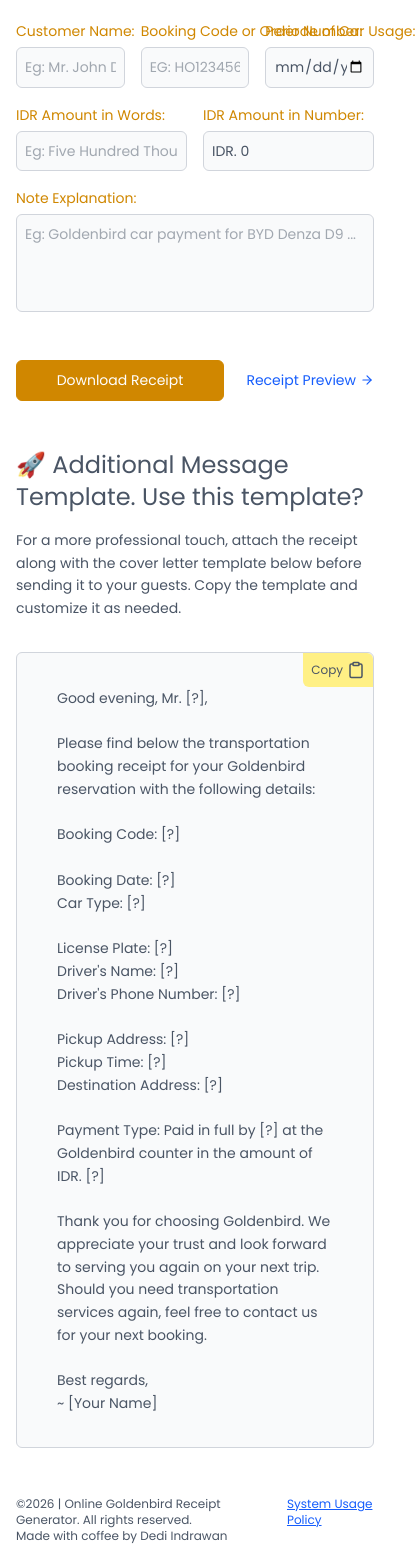
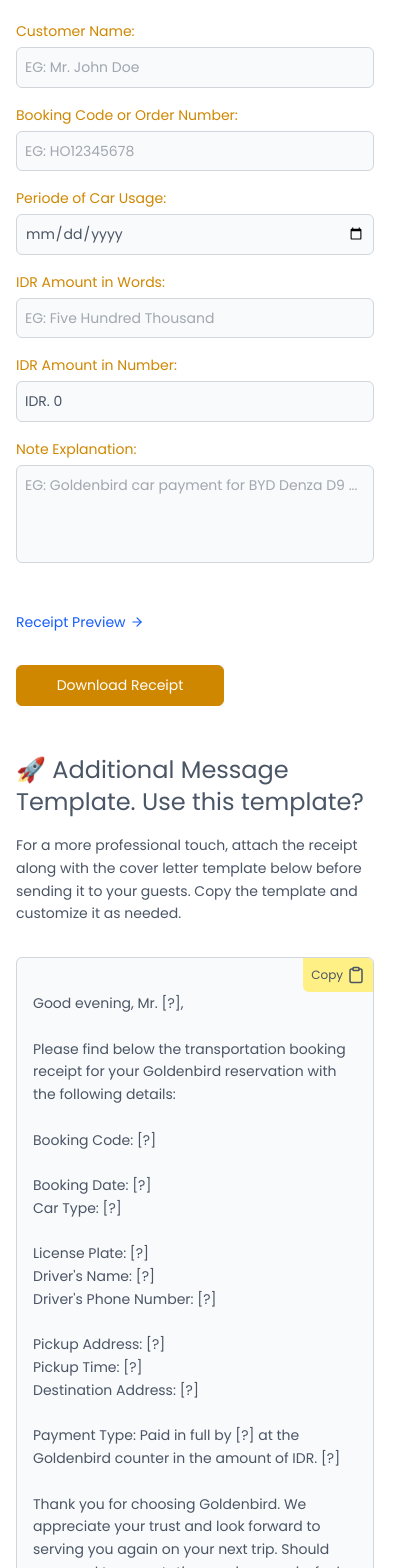
Before and after one commit to dediindrawan/online-goldenbird-receipt-generator, a React (Vite) app: page / in a window 390 px wide. Shown: the part 320-1888 px from the top of the page, 416 px wide, since content can reach past the window. Built offline with nearby package versions, Linux system fonts and the light colour scheme.

Commit message:
layouting update for responsive layout

```diff
--- a/src/data/system-usage-policy-data.json
+++ b/src/data/system-usage-policy-data.json
@@ -74,7 +74,9 @@
   {
     "id": 6,
     "title": "KEAMANAN SISTEM",
-    "heading": ["Setiap petugas wajib menjaga keamanan, stabilitas, dan keandalan sistem dengan tidak melakukan tindakan yang dapat mengganggu fungsi maupun integritas sistem."],
+    "heading": [
+      "Setiap petugas wajib menjaga keamanan, stabilitas, dan keandalan sistem dengan tidak melakukan tindakan yang dapat mengganggu fungsi maupun integritas sistem."
+    ],
     "subheading": "Untuk menjaga keamanan dan stabilitas sistem, petugas dilarang:",
     "list": [
       "Mengubah atau memodifikasi sistem tanpa persetujuan.",
@@ -130,24 +132,14 @@
       "Kebijakan ini dapat diperbarui sewaktu-waktu sesuai kebutuhan operasional maupun pengembangan sistem.",
       "Penggunaan sistem secara berkelanjutan dianggap sebagai persetujuan terhadap versi kebijakan yang berlaku."
     ],
-    "subheading": "Petugas bertanggung jawab atas setiap kerugian yang timbul akibat:",
-    "list": [
-      "Kelalaian dalam penggunaan sistem.",
-      "Kesalahan input data.",
-      "Penyalahgunaan sistem.",
-      "Pelanggaran terhadap ketentuan yang berlaku."
-    ],
-    "footer": [
-      "Apabila diperlukan, perusahaan dapat mengambil tindakan administratif maupun tindakan hukum sesuai dengan peraturan yang berlaku."
-    ]
+    "subheading": "",
+    "list": [],
+    "footer": []
   },
   {
     "id": 10,
     "title": "KONTAK",
-    "heading": [
-      "Kebijakan ini dapat diperbarui sewaktu-waktu sesuai kebutuhan operasional maupun pengembangan sistem.",
-      "Penggunaan sistem secara berkelanjutan dianggap sebagai persetujuan terhadap versi kebijakan yang berlaku."
-    ],
+    "heading": [],
     "subheading": "Untuk pertanyaan, pelaporan masalah, atau kendala terkait penggunaan sistem, silakan menghubungi:",
     "list": ["Administrator Sistem"],
     "footer": []
--- a/src/layouts/footer-root-layout.jsx
+++ b/src/layouts/footer-root-layout.jsx
@@ -2,7 +2,7 @@
 
 export const FooterRootLayout = () => {
   return (
-    <footer className="mt-12 mb-4 text-xs flex justify-between">
+    <footer className="mt-12 mb-4 text-xs flex flex-col-reverse justify-between gap-8 sm:flex-row sm:gap-0">
       <section>
         ©{new Date().getFullYear()} | Online Goldenbird Receipt Generator. All
         rights reserved.
--- a/src/layouts/input-layout.jsx
+++ b/src/layouts/input-layout.jsx
@@ -11,7 +11,7 @@
   errorMessage,
   ...props
 }) => {
-  const baseStyle = "w-1/4 flex flex-col grow gap-1";
+  const baseStyle = "w-full flex flex-col grow gap-1 sm:w-1/4";
 
   return (
     <section className={baseStyle}>
--- a/src/layouts/system-usage-policy-content-layout.jsx
+++ b/src/layouts/system-usage-policy-content-layout.jsx
@@ -39,7 +39,7 @@
             <p className="mt-1">{item.subheading}</p>
             <p>
               {item.list && item.list.length > 0 && (
-                <ol className="list-disc list-inside mt-1">
+                <ol className="list-disc ml-4 mt-1">
                   {item.list.map((subItem, subIndex) => (
                     <li key={subIndex}>{subItem}</li>
                   ))}
--- a/src/layouts/template-message-layout.jsx
+++ b/src/layouts/template-message-layout.jsx
@@ -47,7 +47,7 @@
         </Button>
 
         {/* Raw Template Message */}
-        <p className="px-10 pb-8 text-left">{TemplateMessage}</p>
+        <p className="px-4 pb-8 text-left sm:px-10">{TemplateMessage}</p>
       </article>
     </div>
   );
--- a/src/pages/form-page/index.jsx
+++ b/src/pages/form-page/index.jsx
@@ -20,12 +20,12 @@
 
   return (
     <form>
-      <div className="mb-4 w-full flex flex-wrap grow gap-4">
+      <div className="mb-4 w-full flex flex-col flex-wrap grow gap-4 sm:flex-row">
         <InputLayout
           className="capitalize"
           id="customer-name-input"
           labelText="Customer Name:"
-          placeholder="Eg: Mr. John Doe"
+          placeholder="EG: Mr. John Doe"
           value={customerName}
           onFocus={(e) => {
             e.target.select();
@@ -36,7 +36,7 @@
           className="uppercase"
           id="booking-code-input"
           labelText="Booking Code or Order Number:"
-          placeholder="Eg: HO12345678"
+          placeholder="EG: HO12345678"
           value={bookingCode}
           onFocus={(e) => {
             e.target.select();
@@ -57,7 +57,7 @@
           className="capitalize"
           id="idr-amount-word-input"
           labelText="IDR Amount in Words:"
-          placeholder="Eg: Five Hundred Thousand"
+          placeholder="EG: Five Hundred Thousand"
           value={amountWords}
           onFocus={(e) => {
             e.target.select();
@@ -68,7 +68,7 @@
           id="idr-amount-number-input"
           labelText="IDR Amount in Number:"
           type="text"
-          placeholder="Eg: 500000"
+          placeholder="EG: 500000"
           value={`IDR. ${amountNumber}`}
           onFocus={(e) => {
             e.target.select();
@@ -79,7 +79,7 @@
       <TextareaLayout
         id="note-explanation-input"
         labelText="Note Explanation:"
-        placeholder="Eg: Goldenbird car payment for BYD Denza D9 ..."
+        placeholder="EG: Goldenbird car payment for BYD Denza D9 ..."
         value={noteExplanation}
         onFocus={(e) => {
           e.target.select();
--- a/src/pages/root.jsx
+++ b/src/pages/root.jsx
@@ -19,14 +19,14 @@
 
       <main>
         <InputFormGroup />
-        <span className="w-full mt-12 flex justify-between">
+        <span className="w-full mt-12 flex flex-col-reverse justify-start gap-8 sm:flex-row sm:justify-between sm:gap-0">
           <Button className="max-w-52" onClick={() => downloadPDF(receiptRef)}>
             Download Receipt
           </Button>
 
           <Link
             to={"/receipt-preview"}
-            className="flex justify-end items-center gap-1 text-blue-600 transition-all duration-300 ease-in-out hover:gap-2"
+            className="flex items-center gap-1 text-blue-600 transition-all duration-300 ease-in-out hover:gap-2"
           >
             Receipt Preview <ArrowRight size={14} />
           </Link>
```
